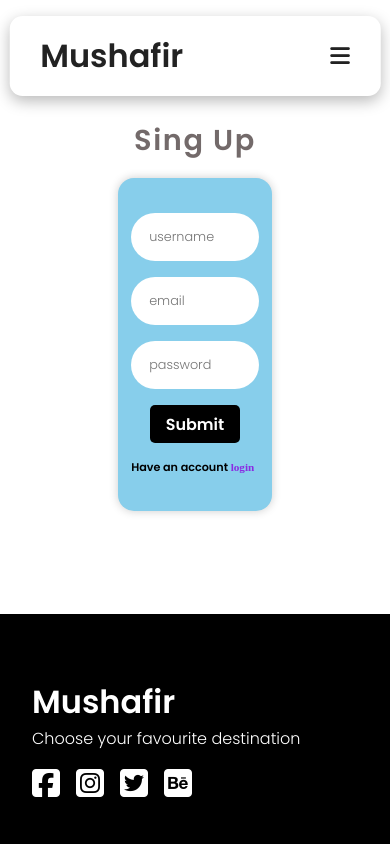
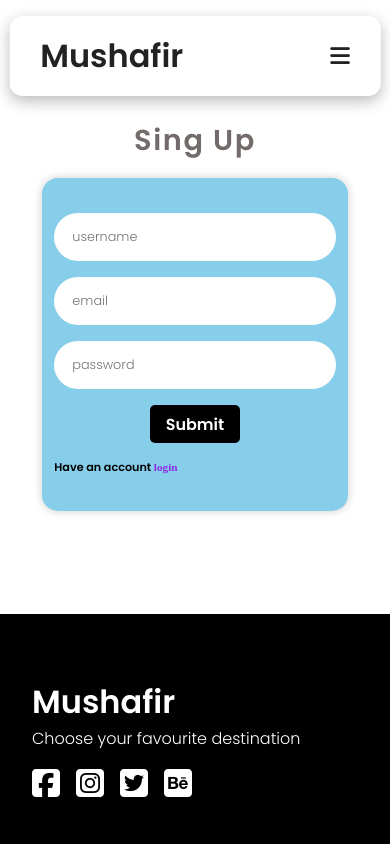
Before and after one commit to Sahil-4U/travel-website, a React (Create React App) app: page /singup in a window 390 px wide. Shown: the top 844 px of the page. Built offline with nearby package versions, Linux system fonts and the light colour scheme.

Commit message:
ui updates

```diff
--- a/src/components/routes/singupStyles.css
+++ b/src/components/routes/singupStyles.css
@@ -53,7 +53,7 @@
 }
 @media screen and (max-width: 850px) {
   .singup-container {
-    max-width: 80%;
+    width: 100%;
     height: 50vh;
     margin: 6rem auto;
     padding: 0.2rem;
```
